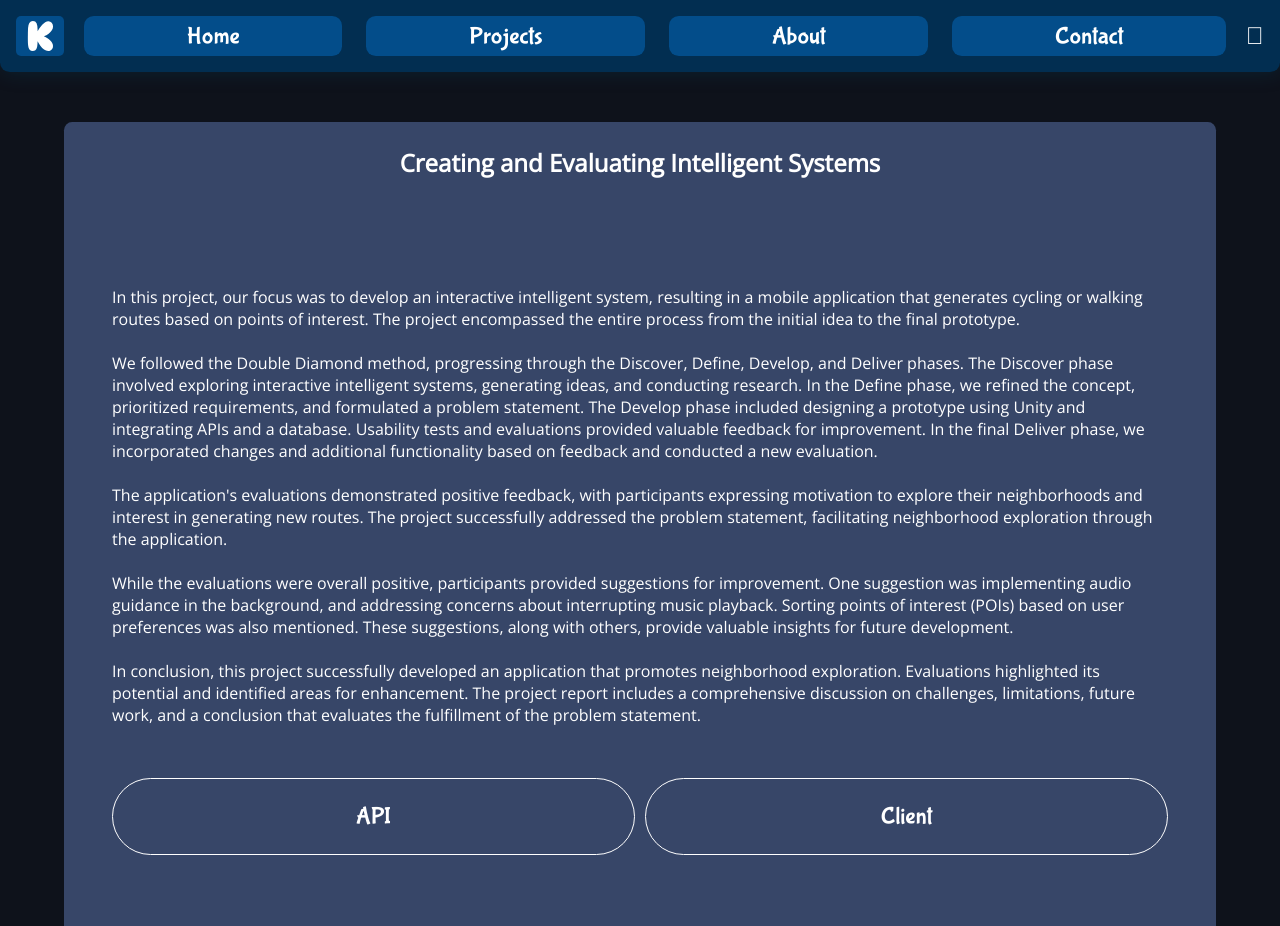
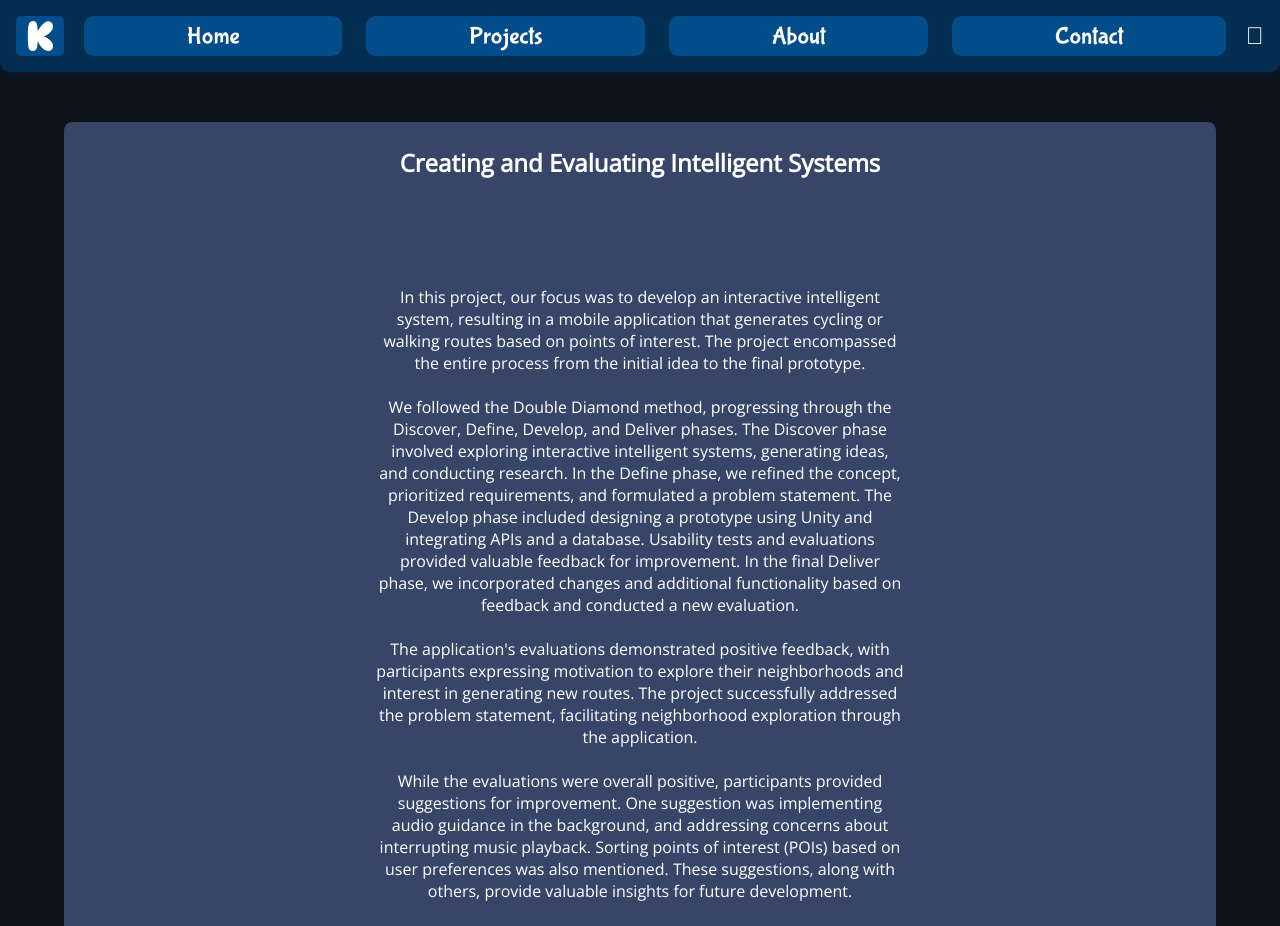
Before and after one commit to eske4/my-site, an Angular app: page /Project2 in a window 1280 px wide. Shown: the top 926 px of the page. Built offline with nearby package versions, Linux system fonts and the light colour scheme.

Commit message:
Text more readable

```diff
--- a/src/app/project1/project1.component.scss
+++ b/src/app/project1/project1.component.scss
@@ -33,7 +33,10 @@
 
     p {
       font-family: 'Open Sans';
-      font-size: 16px;
+    font-size: 16px;
+    text-align: center;
+    width: 50%;
+    margin: 0 auto; /* Add this line to center the paragraph horizontally */
     }
 
     .projects-text {
--- a/src/app/project2/project2.component.scss
+++ b/src/app/project2/project2.component.scss
@@ -33,7 +33,10 @@
 
     p {
       font-family: 'Open Sans';
-      font-size: 16px;
+    font-size: 16px;
+    text-align: center;
+    width: 50%;
+    margin: 0 auto; /* Add this line to center the paragraph horizontally */
     }
 
     .projects-text {
@@ -76,6 +79,8 @@
   display: grid;
   grid-template-columns: 1fr 1fr;
   gap: 10px;
+  width: 50%;
+  margin: 0 auto;
 }
 
 a{
--- a/src/app/project3/project3.component.scss
+++ b/src/app/project3/project3.component.scss
@@ -34,6 +34,9 @@
     p {
       font-family: 'Open Sans';
       font-size: 16px;
+      text-align: center;
+      width: 50%;
+      margin: 0 auto; /* Add this line to center the paragraph horizontally */
     }
 
     .projects-text {
```
